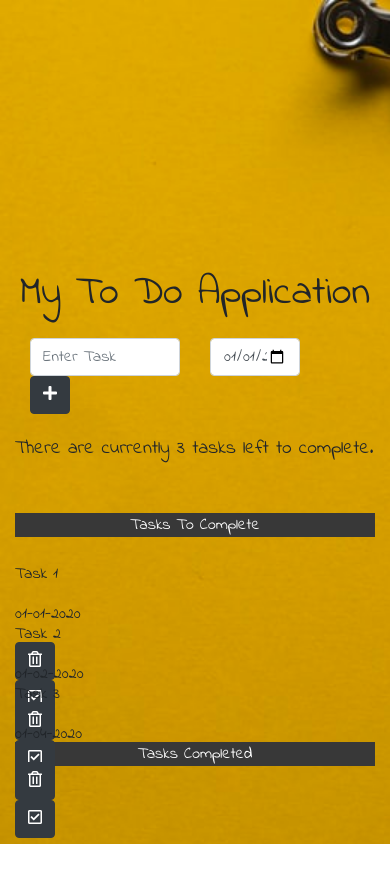
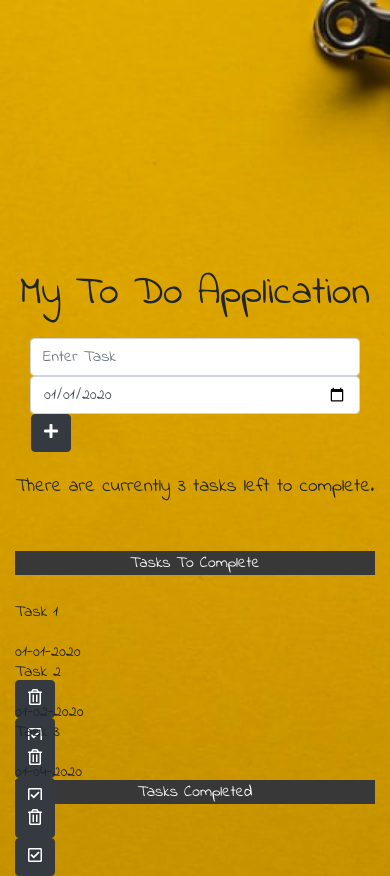
Before and after one commit to NicoleTom92/My-To-Do-Application, a React (Create React App) app: page / in a window 390 px wide. Before the commit the page ends 844 px from the top, so only its background shows below. Built offline with nearby package versions, Linux system fonts and the light colour scheme.

Commit message:
further changes to css

```diff
--- a/src/Addsection.js
+++ b/src/Addsection.js
@@ -33,7 +33,7 @@ class Addsection extends React.Component {
 
             <div className="container">
                 <div className="row">
-                    <div className="col-6">
+                <div className="col-12 col-sm-6">
                         <input type="text"
                             onChange={this.updateTasks}
                             value={this.state.tasks}
@@ -42,15 +42,16 @@ class Addsection extends React.Component {
                     </div>
 
 
-                    <div className="col-4">
+                    <div className="col-12 col-sm-4">
                         <input type="date"
                             className="form-control"
                             value={this.state.dateCompleted}
                             onChange={this.updateDate} />
+
                     </div>
 
-                    <div className="addbutton">
-                        <div className="col-2">
+                   <div className="addbutton">
+                    <div className="col-12 col-sm-2">
                             <button className="btn btn-dark" onClick={this.AddTask}><i class="fas fa-plus"></i></button>
                         </div>
                     </div>
@@ -58,6 +59,7 @@ class Addsection extends React.Component {
                 </div>
 
 
+
         )
     }
 
--- a/src/index.css
+++ b/src/index.css
@@ -14,7 +14,7 @@ body {
 
 
 .Tasksremaining {
-  text-align: left;
+  text-align: center;
   margin-top: 20px;
   font-size: larger;
   margin-bottom: 50px;
@@ -63,3 +63,11 @@ body {
   text-align: center;
   margin-bottom: 25px;
 }
+
+.container {
+  text-align: center;
+}
+
+.addbutton {
+  margin-left: 1px;
+}
```
